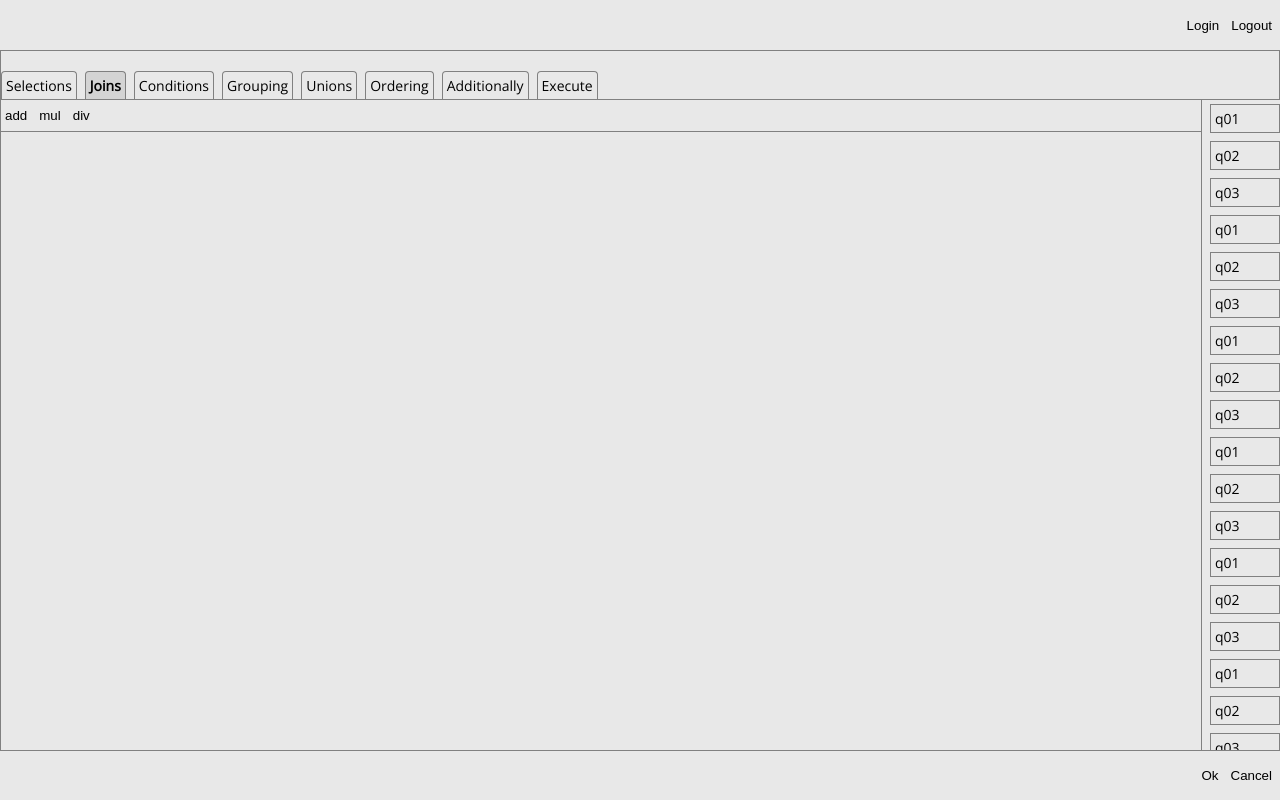
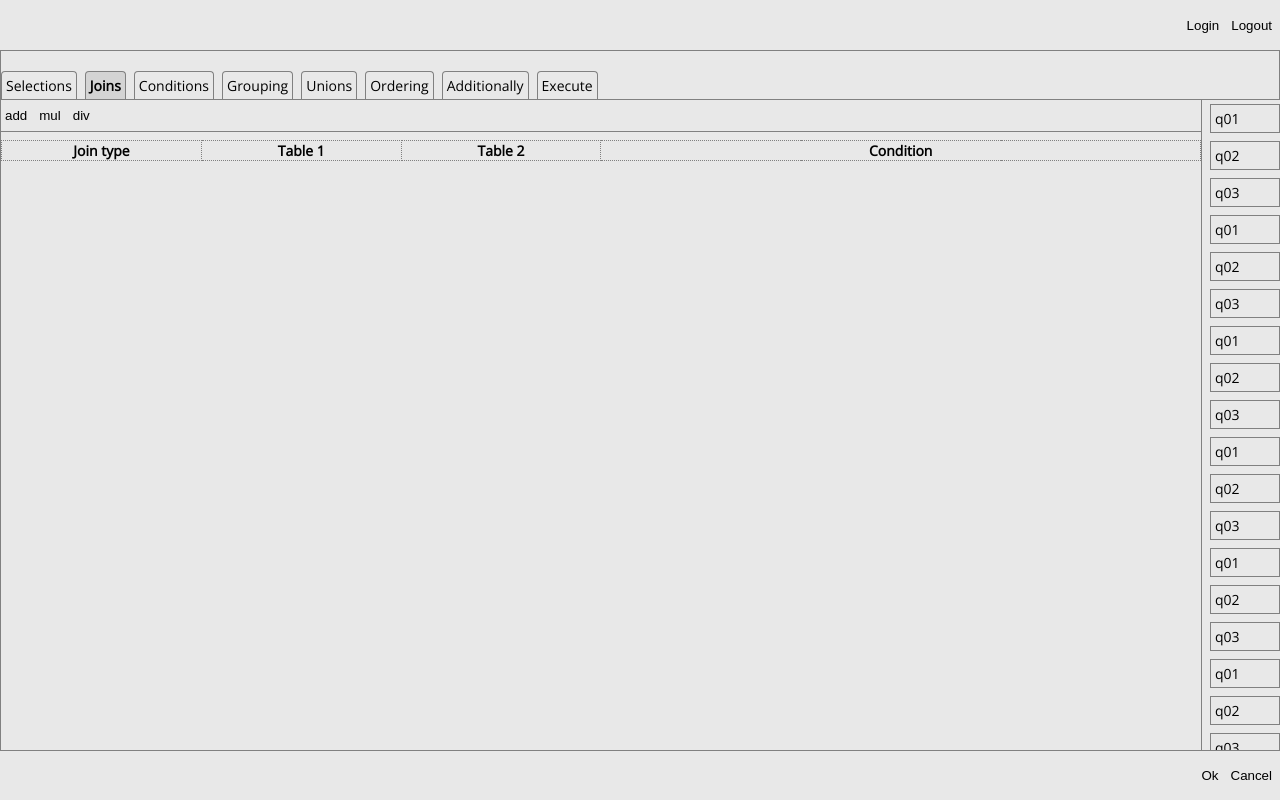
Before and after one commit to ax77/pg_confman_angular, an Angular app: page /joins in a window 1280 px wide. Built offline with nearby package versions, Linux system fonts and the light colour scheme.

Commit message:
Replace divs with a table in a joins-component. The table looks much betters that customized divs.

```diff
--- a/src/app/builder/02-joins/joins.component.html
+++ b/src/app/builder/02-joins/joins.component.html
@@ -6,24 +6,29 @@
       <button
         class="btn"
         (click)="addJoinItem()"
-      >add</button>
+      >add
+      </button>
       <button class="btn">mul</button>
       <button class="btn">div</button>
     </div>
 
-    <div class="joins-list">
 
-      <div
+    <table>
+
+      <thead>
+      <tr>
+        <th>Join type</th>
+        <th>Table 1</th>
+        <th>Table 2</th>
+        <th colspan="3">Condition</th>
+      </tr>
+      </thead>
+      <tbody>
+      <tr
         class="join-item"
         *ngFor="let joinItem of selectService.joinItems$ | async"
       >
-        <button
-          class="btn"
-        >
-          {{joinItem.id}}
-        </button>
-
-        <!-- <div class="join-type"> -->
+        <td>
           <select
             class="join-type"
             (change)="onJoinTypeChange($event, joinItem.id)"
@@ -35,8 +40,9 @@
             <option>RIGHT OUTER JOIN</option>
             <option>FULL OUTER JOIN</option>
           </select>
-        <!-- </div> -->
+        </td>
 
+        <td>
           <!-- LHS -->
           <select
             class="main-selector"
@@ -48,7 +54,9 @@
               {{t.tableName}}
             </option>
           </select>
+        </td>
 
+        <td>
           <!-- RHS -->
           <select
             class="main-selector"
@@ -60,24 +68,24 @@
               {{t.tableName}}
             </option>
           </select>
+        </td>
 
         <!-- ON lhs.field = RHS.field -->
 
-        <div style="margin-right: 8px">ON</div>
-
+        <td>
           <select
             class="main-selector"
             (change)="onLeftFieldSelect($event, joinItem.id)"
           >
             <option>{{joinItem.lhsField.fieldName}}</option>
             <option>...</option>
-          <option
-            *ngFor="let f of joinItem.lhsTable.fields"
-          >
+            <option *ngFor="let f of joinItem.lhsTable.fields">
               {{f.fieldName}}
             </option>
           </select>
+        </td>
 
+        <td>
           <select
             class="conditions"
             (change)="onConditionChange($event, joinItem.id)"
@@ -91,27 +99,24 @@
             <option><=</option>
             <option>>=</option>
           </select>
+        </td>
 
+        <td>
           <select
             class="main-selector"
             (change)="onRightFieldSelect($event, joinItem.id)"
           >
             <option>{{joinItem.rhsField.fieldName}}</option>
             <option>...</option>
-          <option
-            *ngFor="let f of joinItem.rhsTable.fields"
-          >
+            <option *ngFor="let f of joinItem.rhsTable.fields">
               {{f.fieldName}}
             </option>
           </select>
+        </td>
+      </tr>
+      </tbody>
 
-        <!-- TODO: Custom condition -->
-
-        <div class="condition"></div>
-
-      </div> <!-- join-item -->
-
-    </div> <!-- joins-list -->
+    </table>
 
   </div> <!-- joins-component -->
 
--- a/src/app/builder/02-joins/joins.component.scss
+++ b/src/app/builder/02-joins/joins.component.scss
@@ -21,36 +21,27 @@
   border-bottom: none;
 }
 
-.joins-list {
-  display: flex;
-  flex-direction: column;
-}
+.join-item {
 
-.join-item {
-  display: flex;
-  margin-bottom: 8px;
-  align-items: center;
-}
-
-
-select {
-  padding: 8px;
-  margin-right: 8px;
-  /* border: none; */
-  outline: none;
-  /* border-radius: 0; */
-  /* appearance: none; */
 }
 
 /* elements */
 
 .join-type {
-  background-color: aliceblue;
 }
 
 .main-selector {
 }
 
 .conditions {
-  max-width: 70px;
 }
+
+
+td > select {
+  padding: 4px;
+  border: none;
+  width: 100%;
+  height: 100%;
+  outline: none;
+  text-align: center;
+}
--- a/src/styles.scss
+++ b/src/styles.scss
@@ -181,3 +181,26 @@ body {
   background-color: rgb(212,212,212);
   font-weight: bolder;
 }
+
+
+// table
+
+table {
+  border-collapse: collapse;
+  table-layout: fixed;
+  width: 100%;
+  border: 1px dotted gray;
+}
+
+th,
+td {
+  border: 1px dotted gray;
+}
+
+th {
+  text-align: center;
+}
+
+td {
+  text-align: right;
+}
```
Lines whose indentation alone changed are shown as unchanged.
